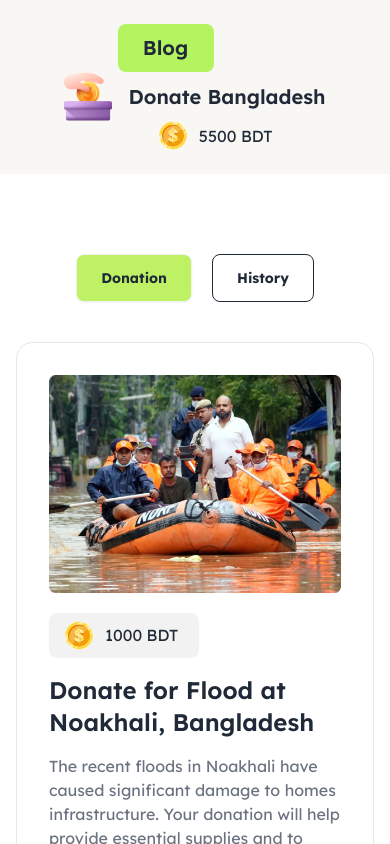
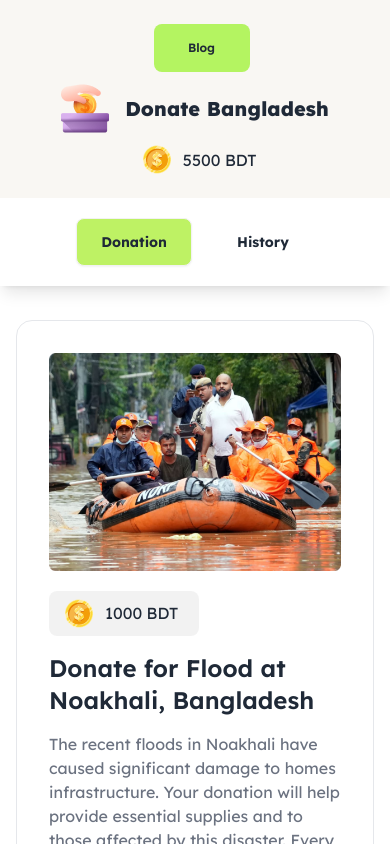
Before and after one commit to shahrukkabir/Donation, a plain HTML site: page index.html in a window 390 px wide. Both pictures are taken after a click on the button "Donation". Shown: the top 844 px of the page. Drawn offline with nearby package versions, Linux system fonts and the light colour scheme.

Commit message:
complete responsive section and nav sticky done

```diff
--- a/index.html
+++ b/index.html
@@ -36,40 +36,29 @@
 </head>
 
 <body class="font-lexend">
-  <header>
-    <div class="navbar bg-nav-bg py-6 px-10 lg:px-36 flex flex-col lg:flex-row ">
+  <header class="fixed top-0 w-full bg-white shadow-lg">
+    <!-- nav section -->
+    <div class="navbar bg-nav-bg py-6 px-8 lg:px-36 flex flex-col lg:flex-row">
       <div class="navbar-start">
-        <div class="dropdown">
-          <ul tabindex="0" class="menu menu-sm dropdown-content bg-base-100 rounded-box z-[1] mt-3 w-52 p-2 shadow">
-            <li><a>Item 1</a></li>
-            <li>
-              <a>Parent</a>
-              <ul class="p-2">
-                <li><a>Submenu 1</a></li>
-                <li><a>Submenu 2</a></li>
-              </ul>
-            </li>
-            <li><a>Item 3</a></li>
-          </ul>
-        </div>
-        <a id="blog-btn" class="btn w-24 lg:w-28 bg-btn-bg btn-ghost text-xl hover:bg-lime-400">Blog</a>
+        <a id="blog-btn" class="btn w-24 ml-10 lg:ml-0 lg:w-28 bg-btn-bg btn-ghost text-xs lg:text-xl hover:bg-lime-400">Blog</a>
       </div>
-      <div class="navbar-center">
-        <img src="images/logo.png" alt="">
-        <h2 class="ml-4 font-semibold text-xl">Donate Bangladesh</h2>
+      <div class="navbar-center my-3 lg:my-0">
+        <img class="w-12" src="images/logo.png" alt="">
+        <h2 class="ml-4 font-extrabold lg:font-semibold text-xl">Donate Bangladesh</h2>
       </div>
-      <div class="navbar-end">
+      <div class="navbar-end mr-10 lg:mr-0">
         <img src="images/coin.png" alt="">
         <h2 id="totalBalance" class="ml-3">5500 BDT</h2>
       </div>
     </div>
+    <!-- button section -->
+    <div class="flex justify-center gap-5 my-5">
+      <button id="donation-btn" class="btn font-bold px-6 bg-lime-300 hover:bg-lime-400"> Donation </button>
+      <button id="history-btn" class="btn font-bold px-6 btn-ghost"> History </button>
+    </div>
   </header>
   <main>
-    <section class="container  mx-auto mt-20 px-4  lg:px-36">
-      <div class="flex justify-center gap-5">
-        <button id="donation-btn" class="btn font-bold px-6 bg-lime-300 hover:bg-lime-400"> Donation </button>
-        <button id="history-btn" class="btn font-bold px-6 btn-outline"> History </button>
-      </div>
+    <section class="container mx-auto mt-80 lg:mt-60 px-4  lg:px-36">
       <!-- donation section -->
       <div id="donation-section">
         <!-- card-1 -->
--- a/js/index.js
+++ b/js/index.js
@@ -16,11 +16,10 @@ document.getElementById('donation-btn').addEventListener('click', function () {
 
     donationBtn.classList.add("bg-lime-300");
     donationBtn.classList.add("hover:bg-lime-400");
-    donationBtn.classList.remove("btn-outline");
 
     historyBtn.classList.remove("bg-lime-300");
     historyBtn.classList.remove("hover:bg-lime-400");
-    historyBtn.classList.add("btn-outline");
+    historyBtn.classList.add("btn-ghost");
 })
 
 // history btn function
@@ -37,11 +36,10 @@ document.getElementById('history-btn').addEventListener('click', function () {
 
     historyBtn.classList.add("bg-lime-300");
     historyBtn.classList.add("hover:bg-lime-400");
-    historyBtn.classList.remove("btn-outline");
 
     donationBtn.classList.remove("bg-lime-300");
     donationBtn.classList.remove("hover:bg-lime-400");
-    donationBtn.classList.add("btn-outline");
+    donationBtn.classList.add("btn-ghost");
 })
 
 // noakhali donate button function
```
Also changed, not shown: blog.html (+17 -1 lines), 2 other files.
